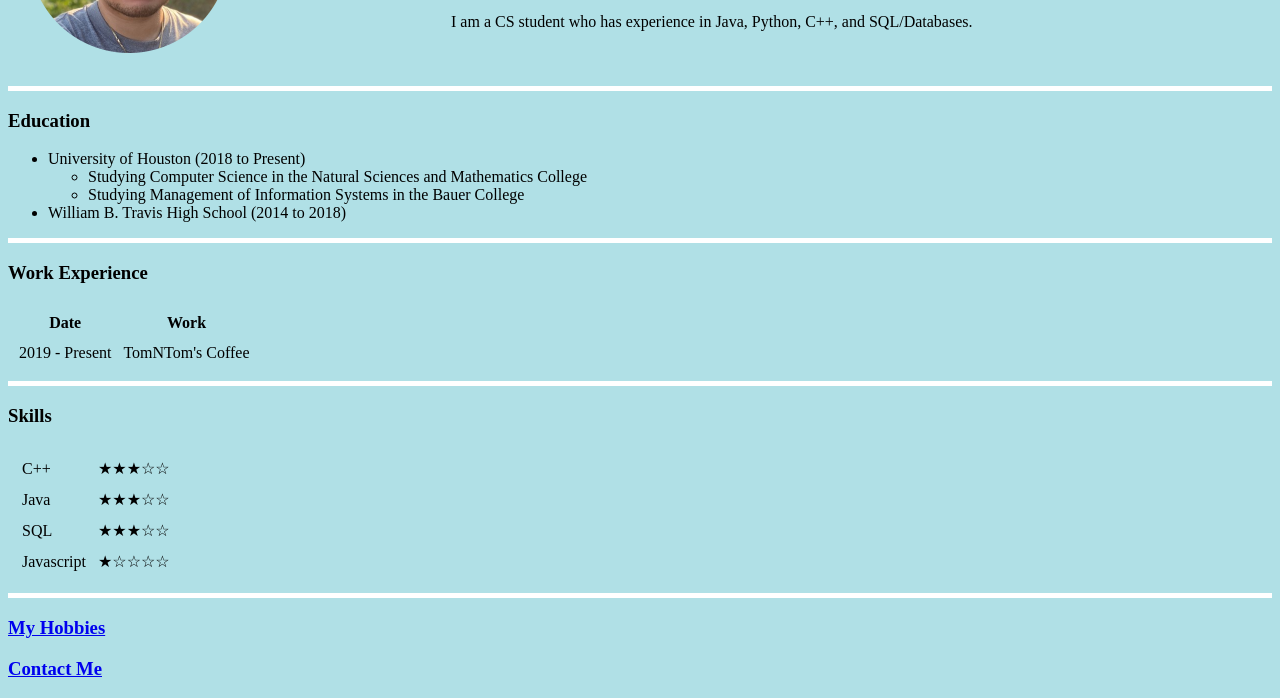
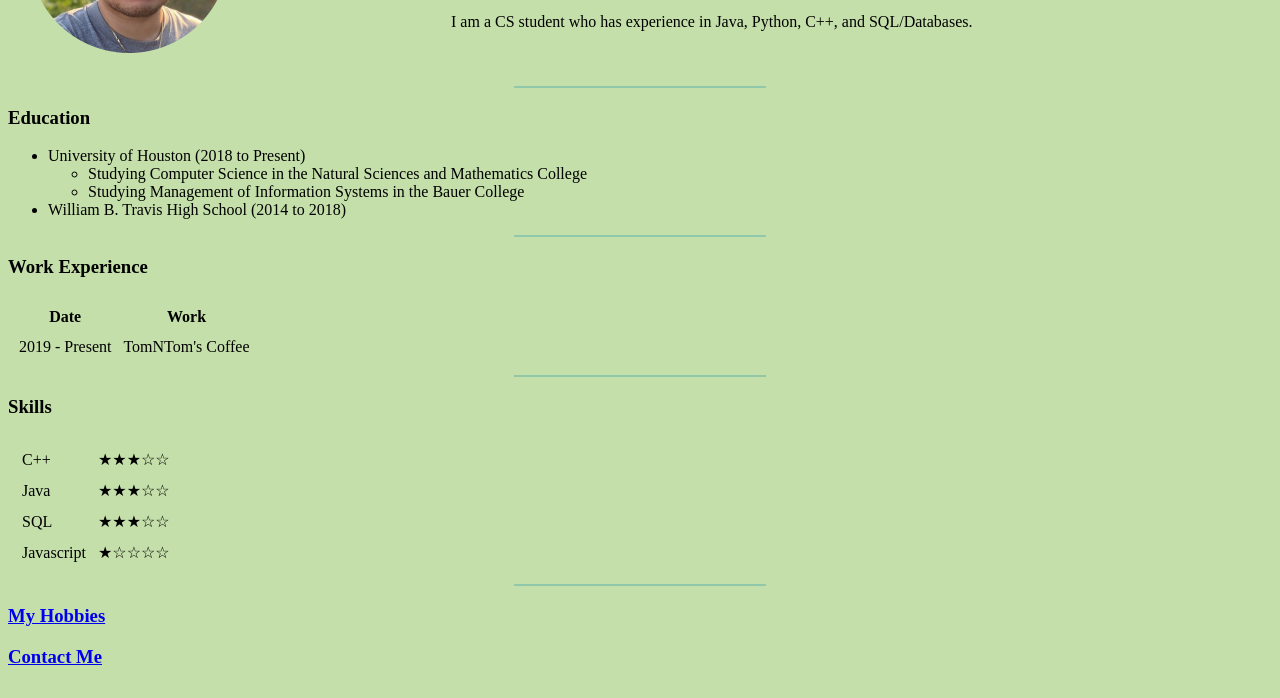
Before and after one commit to mattmanalang/cv, a plain HTML site: page index.html in a window 1280 px wide. Shown: the part 176-874 px from the top of the page. Drawn offline with Linux system fonts and the light colour scheme.

Commit message:
Color palette change

```diff
--- a/index.html
+++ b/index.html
@@ -8,17 +8,13 @@
 
   <style>
     body {
-      background-color: powderblue;
+      background-color: #C4DFAA;
     }
     hr {
-      background-color: white;
+      background-color: #90C8AC;
       border-style: none;
-      height: 5px;
-<<<<<<< HEAD
+      height: 2px;
       width: 20%;
-=======
-      width: 20%
->>>>>>> ab1f5dfe1be2536768cfed5073007630c99fb5b9
     }
   </style>
 
```
